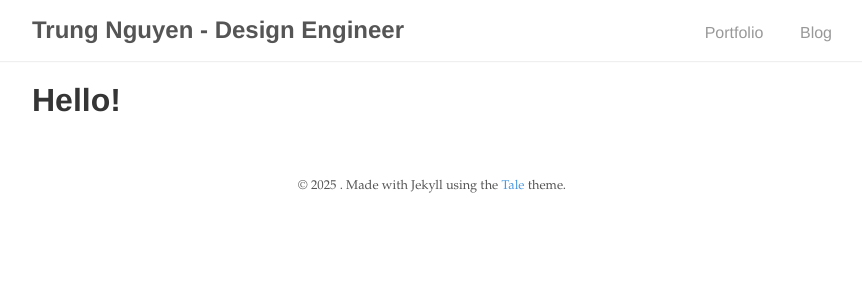
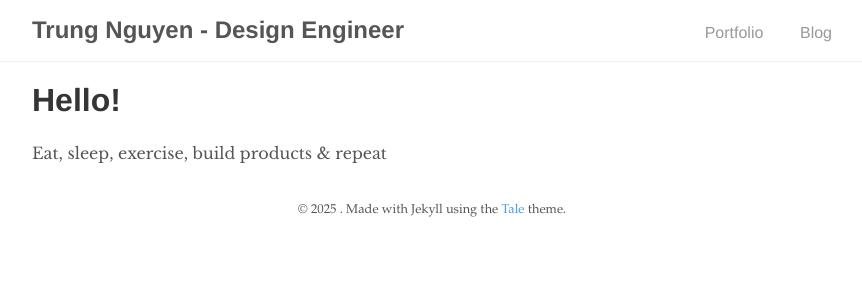
Before and after one commit to ngntrung/ngntrung.github.io, a Jekyll site: the page built from index.html, in a window 1280 px wide. Shown: the top 300 px of the page, without its empty margins (208-1070 px from the left). Built offline with Jekyll 4.4.1, drawn with Linux system fonts in a browser that asks for light colours; the list of posts is cut into pages by our own code.

Commit message:
Update index.html

```diff
--- a/index.html
+++ b/index.html
@@ -3,3 +3,4 @@ layout: default
 title: Trung Nguyen - Product Designer
 ---
 <h1>Hello! </h1>
+<span>Eat, sleep, exercise, build products & repeat</span>
```
